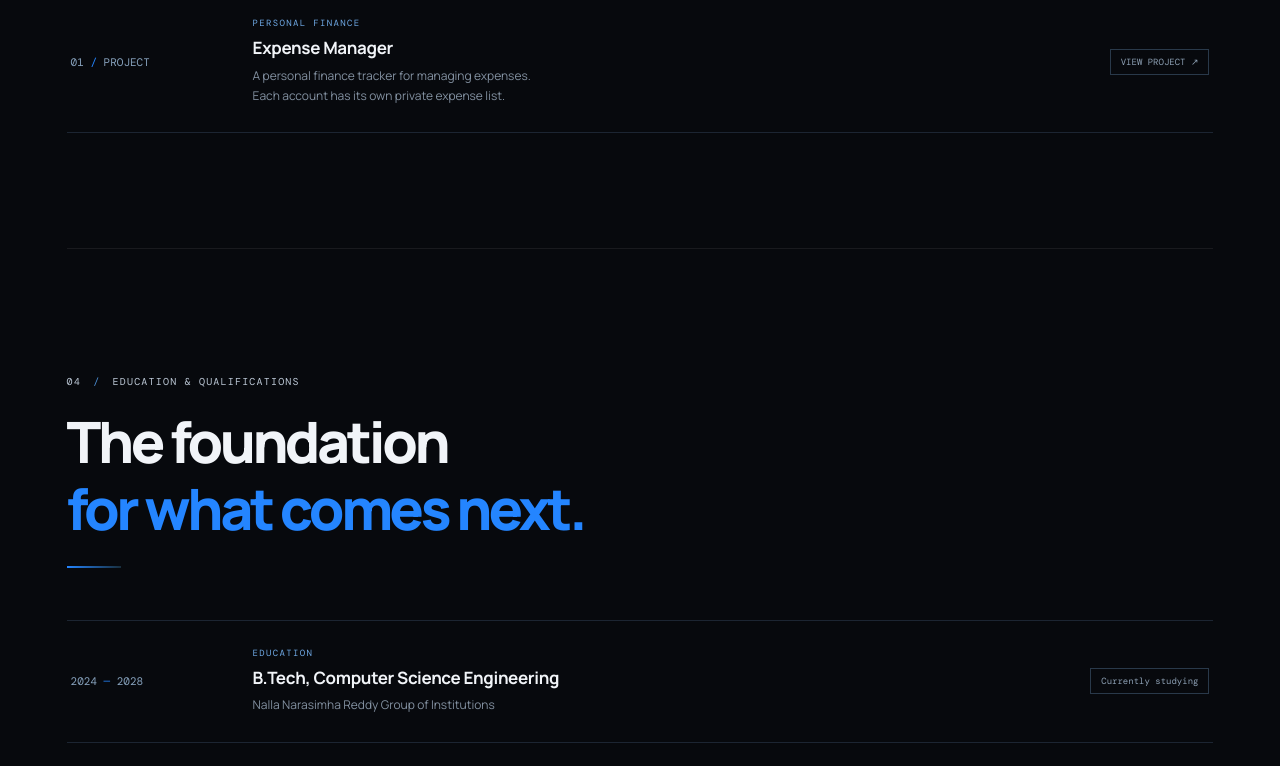
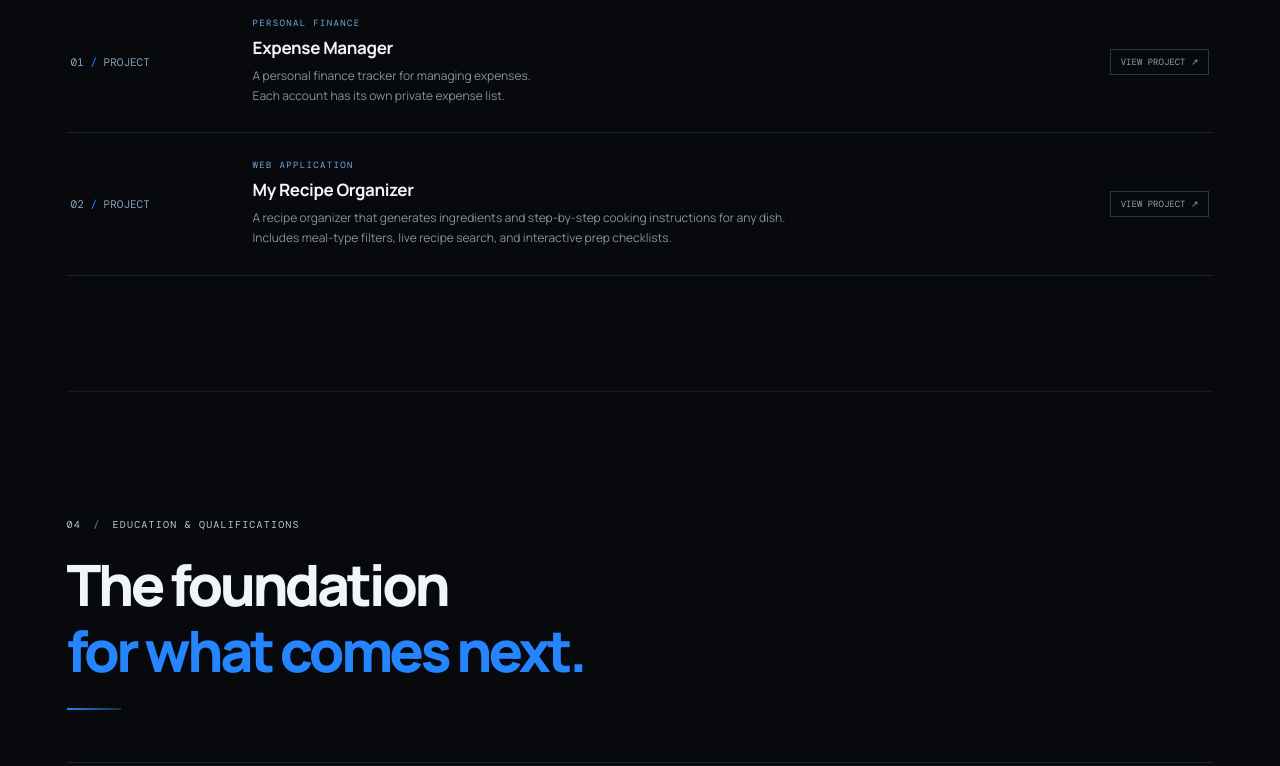
Before and after one commit to SATHVIK-CSE/My-Portfolio, a plain HTML site: page index.html in a window 1280 px wide. Shown: the part 2020-2786 px from the top of the page. Drawn offline with nearby package versions, Linux system fonts and the light colour scheme.

Commit message:
Update index.html

```diff
--- a/index.html
+++ b/index.html
@@ -28,7 +28,7 @@
       </div>
       <div class="portrait-wrap reveal" aria-label="Portrait of K. Sathvik">
         <div class="portrait-orbit orbit-a"></div><div class="portrait-orbit orbit-b"></div>
-      <div class="portrait-frame"><img src="sathvik-portrait.jpeg" alt="Portrait of K. Sathvik."><span class="portrait-corner corner-tl"></span><span class="portrait-corner corner-br"></span></div>
+        <div class="portrait-frame"><img src="sathvik-portrait.jpeg" alt="Portrait of K. Sathvik."><span class="portrait-corner corner-tl"></span><span class="portrait-corner corner-br"></span></div>
         <div class="portrait-caption"><span class="caption-dot"></span> K. SATHVIK · HYDERABAD <span class="caption-line"></span></div>
         <div class="portrait-note">Computer science student.<br><span>Curious about data analysis &amp; cybersecurity</span></div>
       </div>
@@ -43,6 +43,7 @@
       <div class="section-heading reveal"><p class="eyebrow">03 <b>/</b> PROJECTS</p><h2>Useful ideas,<br><span>put into practice.</span></h2></div>
       <div class="journey-list">
         <article class="journey-card reveal"><div class="journey-date">01 <span>/</span> PROJECT</div><div class="journey-main"><p class="card-kicker">PERSONAL FINANCE</p><h3>Expense Manager</h3><p>A personal finance tracker for managing expenses.<br>Each account has its own private expense list.</p></div><a class="journey-tag" href="https://expense.sathvikkandula2.workers.dev/" target="_blank" rel="noreferrer">VIEW PROJECT ↗</a></article>
+        <article class="journey-card reveal"><div class="journey-date">02 <span>/</span> PROJECT</div><div class="journey-main"><p class="card-kicker">WEB APPLICATION</p><h3>My Recipe Organizer</h3><p>A recipe organizer that generates ingredients and step-by-step cooking instructions for any dish.<br>Includes meal-type filters, live recipe search, and interactive prep checklists.</p></div><a class="journey-tag" href="https://recipe.sathvikkandula2.workers.dev/" target="_blank" rel="noreferrer">VIEW PROJECT ↗</a></article>
       </div>
     </section>
     <section class="journey section-wrap section-pad" id="journey">
@@ -51,11 +52,10 @@
         <article class="journey-card reveal"><div class="journey-date">2024 <span>—</span> 2028</div><div class="journey-main"><p class="card-kicker">EDUCATION</p><h3>B.Tech, Computer Science Engineering</h3><p>Nalla Narasimha Reddy Group of Institutions</p></div><div class="journey-tag">Currently studying</div></article>
         <article class="journey-card reveal"><div class="journey-date">2022 <span>—</span> 2024</div><div class="journey-main"><p class="card-kicker">INTERMEDIATE</p><h3>Intermediate</h3><p>SR Junior College</p></div><div class="journey-tag">Completed</div></article>
         <article class="journey-card reveal"><div class="journey-date">2021 <span>—</span> 2022</div><div class="journey-main"><p class="card-kicker">SCHOOL</p><h3>School</h3><p>Krishaveni Talent School</p></div><div class="journey-tag">Completed</div></article>
-
-
       </div>
       <div class="learning-strip reveal"><div class="learning-icon">↗</div><div><p class="card-kicker">CURRENTLY EXPLORING</p><p>Python, C, Java, and core cybersecurity concepts.</p></div><span class="learning-status"><i></i> IN PROGRESS</span></div>
-    </section>    <section class="journey certificates section-wrap section-pad" id="certificates">
+    </section>
+    <section class="journey certificates section-wrap section-pad" id="certificates">
       <div class="section-heading reveal"><p class="eyebrow">05 <b>/</b> CERTIFICATES</p><h2>Courses and<br><span>hands-on learning.</span></h2></div>
       <div class="journey-list">
         <article class="journey-card reveal"><div class="journey-date">5 DAYS</div><div class="journey-main"><p class="card-kicker">WORKSHOP</p><h3>Cybersecurity with Ethical Hacking</h3><p>Hackers Gurukul at NNRG</p></div><div class="journey-tag">Completed</div></article>
```
